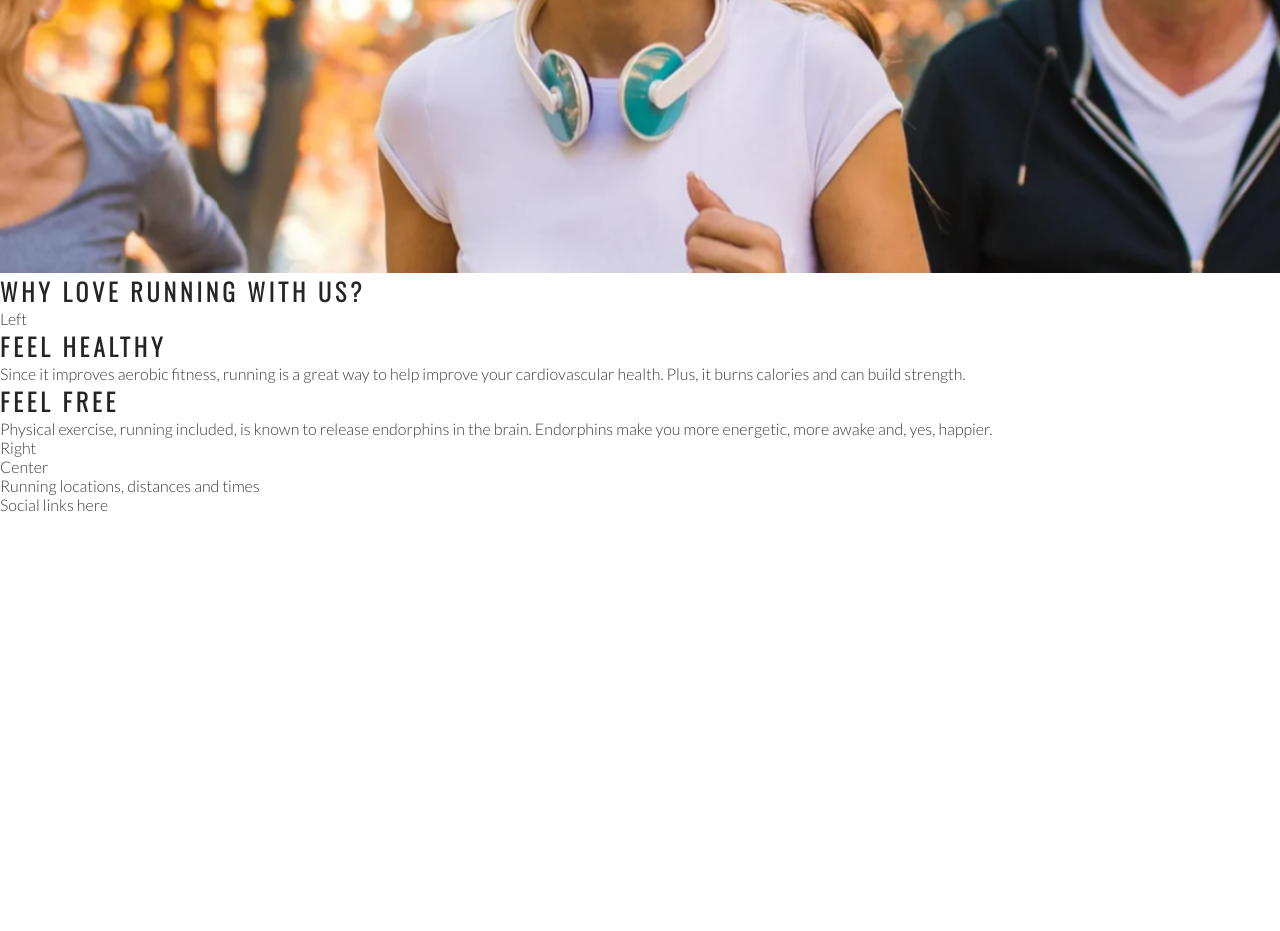
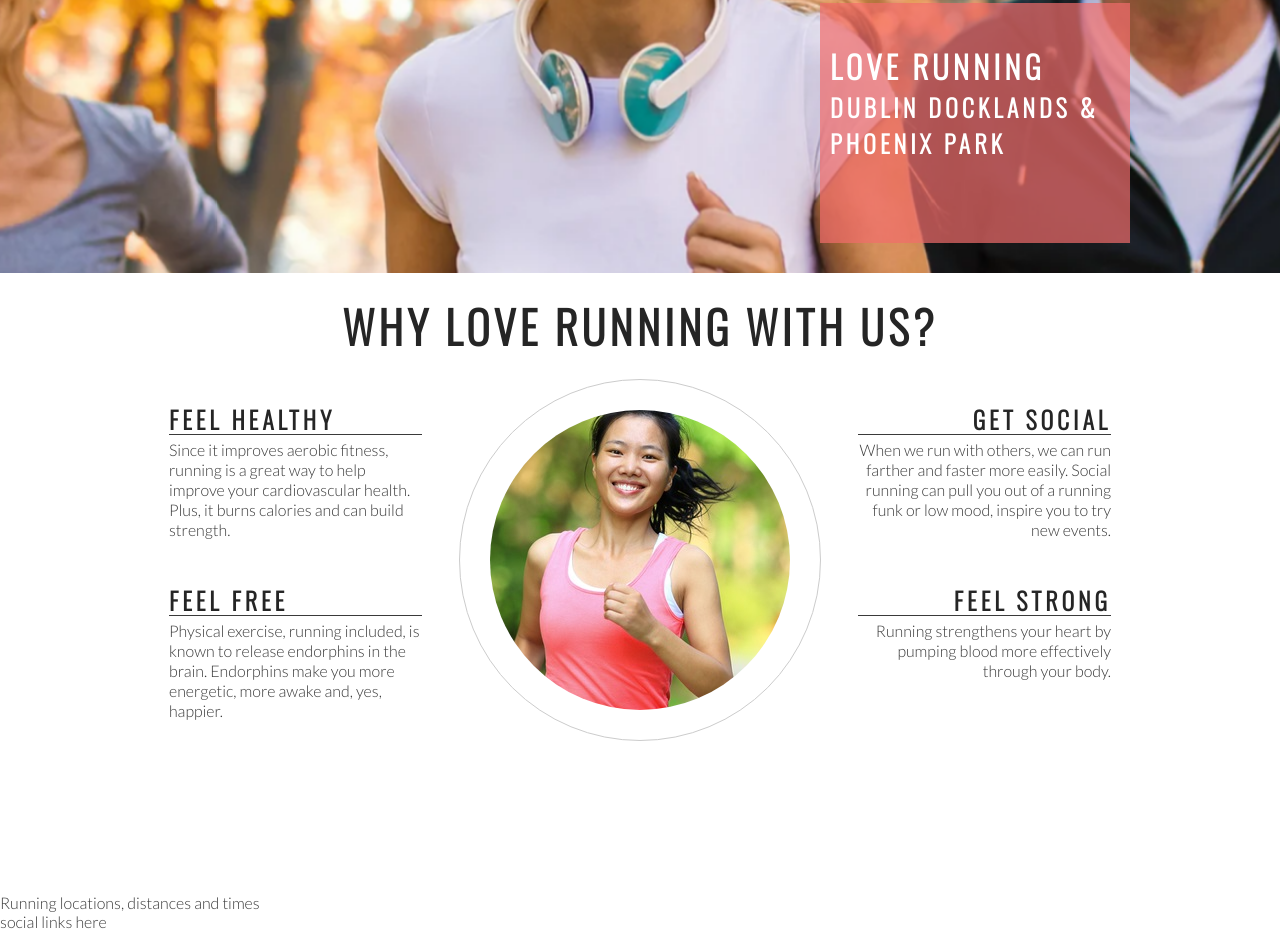
Before and after one commit to DaithiGarry/love-running, a plain HTML site: page index.html in a window 1280 px wide. Shown: the part 402-1333 px from the top of the page. Before the commit the page ends 916 px from the top, so only its background shows below. Drawn offline with nearby package versions, Linux system fonts and the light colour scheme.

Commit message:
body content and formattingd

```diff
--- a/assets/css/style.css
+++ b/assets/css/style.css
@@ -24,6 +24,7 @@ h1, h2 {
 #logo {
     float: left;
     font-size: 280%;
+    margin-left: 30px;
 }
 
 /* navigation links */
@@ -56,12 +57,18 @@ h1, h2 {
     border-bottom: 1px solid #3a3a3a;
 }
 
-/* hero image */
+/* hero image and cover text */
 
 #hero-outer {
     height: 600px;
     width: 100%;
     overflow: hidden;
+
+    position: relative;
+}
+
+#cover-text, #cover-text h2 {
+    color: #fff;
 }
 
 #hero-image {
@@ -84,3 +91,99 @@ h1, h2 {
         transform: scale(1.1);
     }
 }
+
+#cover-text {
+    font-size: 130%;
+    font-family: Oswald, sans-serif;
+    text-transform: uppercase;
+    letter-spacing: 4px;
+
+    width: 300px;
+    height: 200px;
+
+    padding-top: 40px;
+    padding-left: 10px;
+
+    background-color: rgba(241, 109, 107, .7);
+
+    bottom: 30px;
+    right: 150px;
+
+    position: absolute;
+}
+
+/* club ethos */
+
+#club-ethos {
+    height: 600px;
+}
+
+#left-about {
+    padding-top: 30px;
+    width: 33%;
+    float: left;
+}
+
+#right-about {
+    padding-top: 30px;
+    width: 33%;
+    float: right;
+}
+
+#center-about {
+    width: 33%;
+    margin: 0 auto;
+}
+
+hr {
+    border-top: 1px solid #3a3a3a;
+    width: 100%;
+    margin: 5px 0;
+}
+
+.left-about-heading {
+    width: 60%;
+    float: right;
+    line-height: 20px;
+    clear: both;
+    margin-bottom: 50px;
+}
+
+.right-about-heading {
+    width: 60%;
+    float: left;
+    line-height: 20px;
+    clear: both;
+    margin-bottom: 50px;
+}
+
+.right-about-heading h2 {
+    text-align: right;
+}
+
+.right-about-heading p {
+    text-align: right;
+}
+
+#welcome {
+    text-align: center;
+    margin: 20px 0;
+    font-size: 280%;
+}
+
+#circle-container {
+    width: 300px;
+    height: 300px;
+    padding: 30px;
+    border-style: solid;
+    border-color: #ccc;
+    border-width: 1px;
+    border-radius: 50%;
+    margin: 0 auto;
+}
+
+#circle-cover-bg {
+    background: url('../images/ethos-center-image.jpg') no-repeat center center;
+    height: 100%;
+    border-radius: 50%;
+}
--- a/index.html
+++ b/index.html
@@ -10,6 +10,7 @@
     <link rel="stylesheet" href="assets/css/style.css">
     <title>Love Running</title>
 </head>
+
 <body>
     <header>
         <a href="index.html">
@@ -18,58 +19,72 @@
         <nav>
             <ul id="menu">
                 <li>
-                    <a href="#">Sign up</a>
+                    <a href="#">Sign Up</a>
                 </li>
                 <li>
                     <a href="#">Gallery</a>
                 </li>
                 <li>
-
-                    <a href="index.html">Home</a>
+                    <a href="index.html" class="active">Home</a>
                 </li>
-
             </ul>
-
-
         </nav>
     </header>
-
-
     <section id="hero-outer">
         <div id="hero-image"></div>
         <div id="cover-text">
-
             <h2>Love Running</h2>
             <h3>Dublin Docklands & Phoenix Park</h3>
         </div>
     </section>
-
     <section id="club-ethos">
-    <h1>Why Love Running With Us?</h1>
-    <div id="left-about">Left</div>
+        <h2 id="welcome">Why Love Running With Us?</h2>
+        <div id="left-about">
             <div class="left-about-heading">
                 <h2>Feel Healthy</h2>
+                <hr>
                 <p>
-            Since it improves aerobic fitness, running is a great way to help improve your cardiovascular health. Plus, it burns calories and can build strength.
+                    Since it improves aerobic fitness, running is a great way to help improve your cardiovascular
+                    health. Plus, it burns calories and can build strength.
                 </p>
             </div>
             <div class="left-about-heading">
                 <h2>Feel Free</h2>
+                <hr>
                 <p>
-                Physical exercise, running included, is known to release endorphins in the brain. Endorphins make you more energetic, more awake and, yes, happier.
+                    Physical exercise, running included, is known to release endorphins in the brain. Endorphins make
+                    you more energetic, more awake and, yes, happier.
                 </p>
             </div>
-    <div id="right-about">Right</div>
-    <div id="center-about">Center</div>
+        </div>
+        <div id="right-about">
+            <div class="right-about-heading">
+                <h2>Get Social</h2>
+                <hr>
+                <p>
+                    When we run with others, we can run farther and faster more easily. Social running can pull you out
+                    of a running funk or low mood, inspire you to try new events.
+                </p>
+            </div>
+            <div class="right-about-heading">
+                <h2>Feel Strong</h2>
+                <hr>
+                <p>
+                    Running strengthens your heart by pumping blood more effectively through your body.
+                </p>
+            </div>
+        </div>
+        <div id="center-about">
+            <div id="circle-container">
+                <div id="circle-cover-bg"></div>
+            </div>
+        </div>
     </section>
-
     <section>
         Running locations, distances and times
     </section>
-
     <footer>
-    Social links here
+        social links here
     </footer>
-</header>
 </body>
 </html>
```
Also changed, not shown: assets/images/ethos-center-image.jpg (added). Lines whose indentation alone changed are shown as unchanged.
